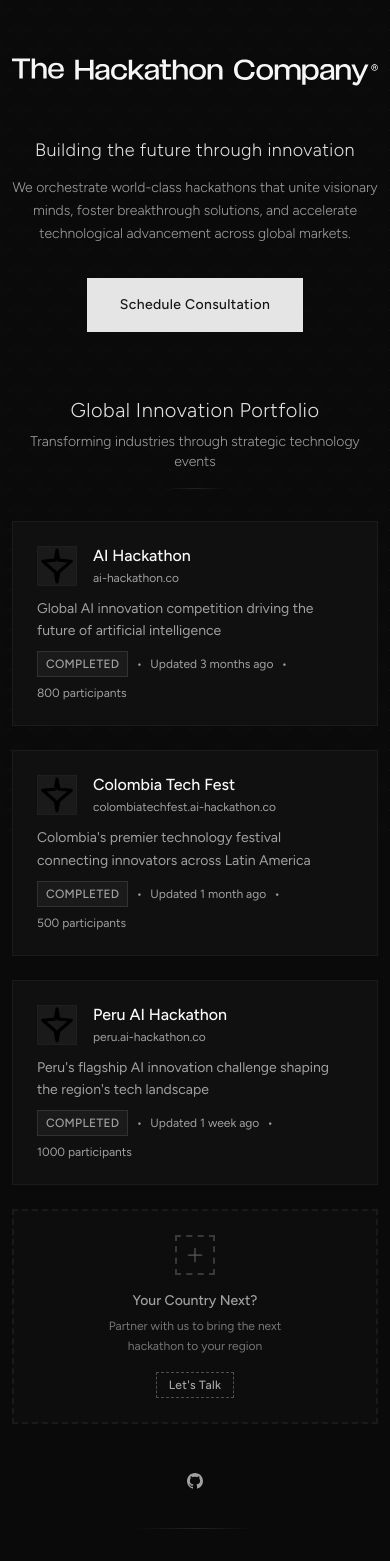
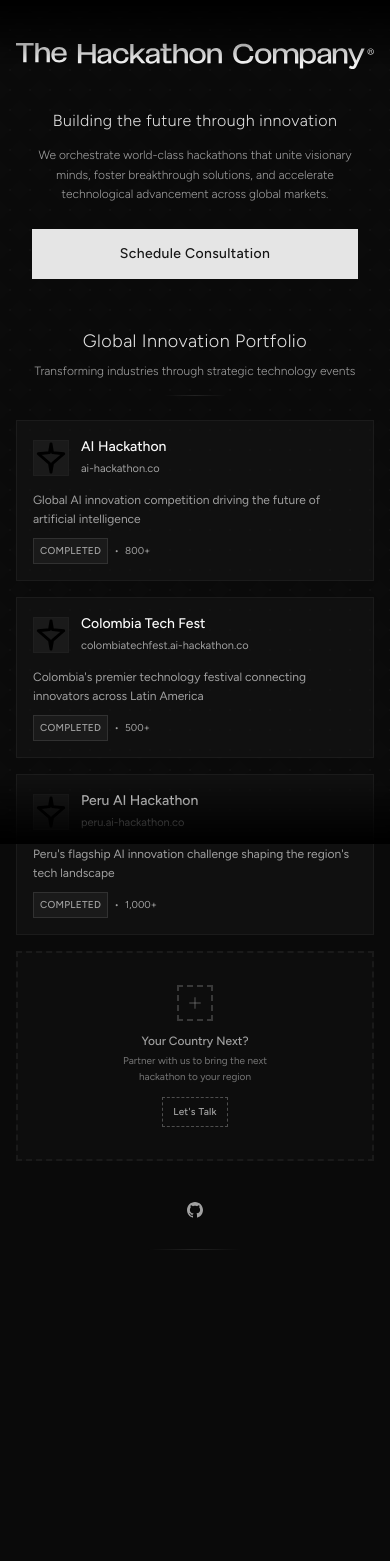
Before and after one commit to camilocbarrera/hackathon.lat, a Next.js app: page / in a window 390 px wide. After the commit the page ends 1266 px from the top, so only its background shows below. Built offline with nearby package versions, Linux system fonts and the light colour scheme.

Commit message:
add scroll badge, fade overlays, and mobile optimizations

```diff
--- a/src/app/globals.css
+++ b/src/app/globals.css
@@ -117,8 +117,14 @@
   * {
     @apply border-border outline-ring/50;
   }
+  html {
+    -webkit-text-size-adjust: 100%;
+    text-size-adjust: 100%;
+  }
   body {
     @apply bg-background text-foreground;
+    -webkit-font-smoothing: antialiased;
+    -moz-osx-font-smoothing: grayscale;
   }
 }
 
@@ -138,17 +144,23 @@
     letter-spacing: -0.025em;
   }
 
-  /* Mobile-first responsive utilities */
-  @media (max-width: 374px) {
-    .mobile-compact {
-      padding: 0.75rem;
-    }
+  /* Safe area insets for notched devices */
+  .safe-area-inset {
+    padding-left: max(env(safe-area-inset-left), 1rem);
+    padding-right: max(env(safe-area-inset-right), 1rem);
+    padding-bottom: env(safe-area-inset-bottom);
   }
 
   /* Touch-friendly interactions */
   .touch-manipulation {
     touch-action: manipulation;
     -webkit-tap-highlight-color: transparent;
+  }
+
+  /* Prevent text selection on UI elements */
+  .select-none {
+    -webkit-user-select: none;
+    user-select: none;
   }
 
   /* World-class animations */
--- a/src/app/layout.tsx
+++ b/src/app/layout.tsx
@@ -2,6 +2,7 @@
 import { Figtree, JetBrains_Mono } from "next/font/google";
 import "./globals.css";
 import { Analytics } from "@vercel/analytics/react";
+import ScrollBadge from "@/components/scroll-badge";
 
 
 const figtree = Figtree({
@@ -83,7 +84,7 @@
       <head>
         <meta
           name="viewport"
-          content="width=device-width, initial-scale=1, maximum-scale=5"
+          content="width=device-width, initial-scale=1, maximum-scale=5, viewport-fit=cover"
         />
         <meta name="theme-color" content="#000000" />
         <meta name="color-scheme" content="dark" />
@@ -93,6 +94,11 @@
       <body
         className={`${figtree.variable} ${jetbrainsMono.variable} antialiased font-sans`}
       >
+        {/* Top fade */}
+        <div className="pointer-events-none fixed inset-x-0 top-0 z-40 h-16 sm:h-24 bg-gradient-to-b from-black to-transparent" />
+        {/* Bottom fade */}
+        <div className="pointer-events-none fixed inset-x-0 bottom-0 z-40 h-16 sm:h-24 bg-gradient-to-t from-black to-transparent" />
+        <ScrollBadge />
         {children}
         <Analytics />
       </body>
--- a/src/app/page.tsx
+++ b/src/app/page.tsx
@@ -45,34 +45,34 @@
       <DottedBackground />
 
       {/* Main container */}
-      <div className="max-w-screen-xl mx-auto px-3 xs:px-4 sm:px-8 py-8 sm:py-12 lg:py-16">
+      <div className="max-w-5xl mx-auto px-6 sm:px-8 lg:px-12 py-6 sm:py-12 lg:py-16 safe-area-inset">
 
         {/* Hero Section */}
-        <div className="text-center mb-16 sm:mb-20">
+        <div className="text-center mb-12 sm:mb-16 lg:mb-20">
           <div className="relative">
             <img
               src="/TCH-BRAND.svg"
               alt="The Hackathon Company"
-              className="h-20 xs:h-24 sm:h-28 md:h-32 lg:h-36 w-auto mx-auto mb-6 sm:mb-8 opacity-0 animate-in fade-in duration-700 fill-mode-forwards"
+              className="h-16 xs:h-20 sm:h-28 md:h-32 lg:h-36 w-auto mx-auto mb-5 sm:mb-8 opacity-0 animate-in fade-in duration-700 fill-mode-forwards"
             />
           </div>
 
-          <div className="max-w-2xl mx-auto mb-8 sm:mb-10 opacity-0 animate-in fade-in slide-in-from-bottom-4 duration-700 fill-mode-forwards">
-            <h1 className="text-lg sm:text-xl md:text-2xl font-light text-foreground/90 leading-relaxed tracking-wide">
+          <div className="max-w-2xl mx-auto mb-6 sm:mb-10 px-2 opacity-0 animate-in fade-in slide-in-from-bottom-4 duration-700 fill-mode-forwards">
+            <h1 className="text-base xs:text-lg sm:text-xl md:text-2xl font-light text-foreground/90 leading-relaxed tracking-wide">
               Building the future through innovation
             </h1>
-            <p className="text-muted-foreground text-sm sm:text-base leading-relaxed mt-3 sm:mt-4 font-light">
+            <p className="text-muted-foreground text-xs xs:text-sm sm:text-base leading-relaxed mt-3 sm:mt-4 font-light">
               We orchestrate world-class hackathons that unite visionary minds,
               foster breakthrough solutions, and accelerate technological advancement across global markets.
             </p>
           </div>
 
-          <div className="opacity-0 animate-in fade-in slide-in-from-bottom-4 duration-700 fill-mode-forwards">
+          <div className="opacity-0 animate-in fade-in slide-in-from-bottom-4 duration-700 fill-mode-forwards px-4 sm:px-0">
             <a
               href="https://cal.com/tomas-calle-espinal-wy0huj/30min"
               target="_blank"
               rel="noopener noreferrer"
-              className="group relative inline-flex items-center justify-center px-8 py-4 text-sm font-medium text-primary-foreground bg-primary hover:bg-primary/95 active:bg-primary/90 transition-all duration-300 ease-out rounded-none focus:outline-none focus:ring-2 focus:ring-primary/50 focus:ring-offset-2 focus:ring-offset-background min-h-[52px] border border-primary/20 hover:border-primary/40 touch-manipulation overflow-hidden"
+              className="group relative inline-flex items-center justify-center w-full sm:w-auto px-6 sm:px-8 py-3.5 sm:py-4 text-sm font-medium text-primary-foreground bg-primary hover:bg-primary/95 active:bg-primary/90 transition-all duration-300 ease-out rounded-none focus:outline-none focus:ring-2 focus:ring-primary/50 focus:ring-offset-2 focus:ring-offset-background min-h-[48px] sm:min-h-[52px] border border-primary/20 hover:border-primary/40 touch-manipulation overflow-hidden"
             >
               <span className="relative z-10 tracking-wide">Schedule Consultation</span>
               <div className="absolute inset-0 bg-gradient-to-r from-primary/0 via-primary/5 to-primary/0 translate-x-[-100%] group-hover:translate-x-[100%] transition-transform duration-700 ease-out"></div>
@@ -81,19 +81,19 @@
         </div>
 
         {/* Events Showcase */}
-        <div className="space-y-8 sm:space-y-12">
+        <div className="space-y-6 sm:space-y-10 lg:space-y-12">
           <div className="text-center opacity-0 animate-in fade-in slide-in-from-bottom-4 duration-700 fill-mode-forwards">
-            <h2 className="text-xl sm:text-2xl font-light text-foreground/90 mb-2 tracking-wide">
+            <h2 className="text-lg xs:text-xl sm:text-2xl font-light text-foreground/90 mb-2 tracking-wide">
               Global Innovation Portfolio
             </h2>
-            <p className="text-sm text-muted-foreground font-light mb-4">
+            <p className="text-xs sm:text-sm text-muted-foreground font-light mb-4">
               Transforming industries through strategic technology events
             </p>
             <div className="w-16 h-px bg-gradient-to-r from-transparent via-border to-transparent mx-auto" />
           </div>
 
           {/* Events Grid */}
-          <ul className="grid grid-cols-1 lg:grid-cols-2 xl:grid-cols-3 gap-6 sm:gap-8">
+          <ul className="grid grid-cols-1 md:grid-cols-2 xl:grid-cols-3 gap-4 sm:gap-6 lg:gap-8">
             {hackathons.map((event, index) => (
               <div
                 key={index}
@@ -115,7 +115,7 @@
 
             {/* Coming Soon Placeholder */}
             <div className="opacity-0 animate-in fade-in slide-in-from-bottom-6 duration-700 fill-mode-forwards xl:col-start-2">
-              <li className="material-small relative flex flex-col p-6 leading-5 border-2 border-dashed border-border/50 hover:border-primary/40 bg-card/30 backdrop-blur-sm transition-all duration-300 group cursor-pointer h-full">
+              <li className="material-small relative flex flex-col p-4 sm:p-6 leading-5 border-2 border-dashed border-border/50 hover:border-primary/40 bg-card/30 backdrop-blur-sm transition-all duration-300 group cursor-pointer h-full min-h-[180px] sm:min-h-0">
                 <a
                   href="https://cal.com/tomas-calle-espinal-wy0huj/30min"
                   target="_blank"
@@ -124,10 +124,10 @@
                   aria-label="Host the next hackathon"
                 />
 
-                <div className="flex flex-col items-center justify-center flex-1 gap-4 text-center">
-                  <div className="w-10 h-10 rounded-lg border-2 border-dashed border-muted-foreground/30 flex items-center justify-center group-hover:border-primary/50 transition-colors duration-300">
+                <div className="flex flex-col items-center justify-center flex-1 gap-3 sm:gap-4 text-center py-4 sm:py-0">
+                  <div className="w-9 h-9 sm:w-10 sm:h-10 rounded-lg border-2 border-dashed border-muted-foreground/30 flex items-center justify-center group-hover:border-primary/50 transition-colors duration-300">
                     <svg
-                      className="w-5 h-5 text-muted-foreground/50 group-hover:text-primary/70 transition-colors duration-300"
+                      className="w-4 h-4 sm:w-5 sm:h-5 text-muted-foreground/50 group-hover:text-primary/70 transition-colors duration-300"
                       fill="none"
                       viewBox="0 0 24 24"
                       stroke="currentColor"
@@ -136,16 +136,16 @@
                     </svg>
                   </div>
 
-                  <div className="space-y-1.5">
-                    <h3 className="text-sm font-medium text-muted-foreground group-hover:text-foreground transition-colors duration-300">
+                  <div className="space-y-1 sm:space-y-1.5">
+                    <h3 className="text-xs sm:text-sm font-medium text-muted-foreground group-hover:text-foreground transition-colors duration-300">
                       Your Country Next?
                     </h3>
-                    <p className="text-xs text-muted-foreground/70 leading-relaxed">
+                    <p className="text-[10px] sm:text-xs text-muted-foreground/70 leading-relaxed">
                       Partner with us to bring the next<br />hackathon to your region
                     </p>
                   </div>
 
-                  <span className="text-xs px-3 py-1 border border-dashed border-primary/30 text-primary/70 font-medium tracking-wide group-hover:border-primary/60 group-hover:text-primary transition-all duration-300">
+                  <span className="text-[10px] sm:text-xs px-2.5 sm:px-3 py-1 border border-dashed border-primary/30 text-primary/70 font-medium tracking-wide group-hover:border-primary/60 group-hover:text-primary transition-all duration-300">
                     Let's Talk
                   </span>
                 </div>
@@ -157,23 +157,22 @@
         </div>
 
         {/* GitHub Repository Link */}
-        <div className="text-center mt-12 sm:mt-16 opacity-0 animate-in fade-in duration-700 fill-mode-forwards">
+        <div className="text-center mt-10 sm:mt-16 opacity-0 animate-in fade-in duration-700 fill-mode-forwards">
           <a
             href="https://github.com/camilocbarrera/hackathon.lat"
             target="_blank"
             rel="noopener noreferrer"
-            className="group inline-flex items-center gap-2 text-xs text-muted-foreground hover:text-primary transition-colors duration-300 font-medium tracking-wide"
+            className="group inline-flex items-center gap-2 text-xs text-muted-foreground hover:text-primary active:text-primary transition-colors duration-300 font-medium tracking-wide p-2 -m-2 touch-manipulation"
           >
             <svg className="w-4 h-4" fill="currentColor" viewBox="0 0 24 24">
               <path d="M12 0c-6.626 0-12 5.373-12 12 0 5.302 3.438 9.8 8.207 11.387.599.111.793-.261.793-.577v-2.234c-3.338.726-4.033-1.416-4.033-1.416-.546-1.387-1.333-1.756-1.333-1.756-1.089-.745.083-.729.083-.729 1.205.084 1.839 1.237 1.839 1.237 1.07 1.834 2.807 1.304 3.492.997.107-.775.418-1.305.762-1.604-2.665-.305-5.467-1.334-5.467-5.931 0-1.311.469-2.381 1.236-3.221-.124-.303-.535-1.524.117-3.176 0 0 1.008-.322 3.301 1.23.957-.266 1.983-.399 3.003-.404 1.02.005 2.047.138 3.006.404 2.291-1.552 3.297-1.23 3.297-1.23.653 1.653.242 2.874.118 3.176.77.84 1.235 1.911 1.235 3.221 0 4.609-2.807 5.624-5.479 5.921.43.372.823 1.102.823 2.222v3.293c0 .319.192.694.801.576 4.765-1.589 8.199-6.086 8.199-11.386 0-6.627-5.373-12-12-12z"/>
             </svg>
-
           </a>
         </div>
 
         {/* Footer accent */}
-        <div className="opacity-0 animate-in fade-in duration-700 fill-mode-forwards">
-          <div className="w-32 h-px bg-gradient-to-r from-transparent via-border to-transparent mx-auto mt-8 sm:mt-12" />
+        <div className="opacity-0 animate-in fade-in duration-700 fill-mode-forwards pb-4 sm:pb-0">
+          <div className="w-24 sm:w-32 h-px bg-gradient-to-r from-transparent via-border to-transparent mx-auto mt-6 sm:mt-12" />
         </div>
       </div>
     </div>
--- a/src/components/hackathon-card.tsx
+++ b/src/components/hackathon-card.tsx
@@ -26,7 +26,7 @@
 
 
   return (
-    <li className="material-small relative flex flex-col gap-3 p-6 leading-5 hover:border-border border border-border/50 bg-card/50 backdrop-blur-sm transition-all duration-300 group h-full">
+    <li className="material-small relative flex flex-col gap-3 p-4 sm:p-6 leading-5 hover:border-border border border-border/50 bg-card/50 backdrop-blur-sm transition-all duration-300 group h-full touch-manipulation active:bg-card/70">
       {/* Main link overlay */}
       <a
         href={url}
@@ -37,9 +37,9 @@
       />
 
       {/* Header section with avatar and status */}
-      <div className="flex flex-row items-center gap-4">
-        <div className="relative z-10 h-10 w-10 shrink-0">
-          <div className="relative inline-flex h-10 w-10 bg-muted/50 rounded-lg border border-border/20 overflow-hidden">
+      <div className="flex flex-row items-center gap-3 sm:gap-4">
+        <div className="relative z-10 h-9 w-9 sm:h-10 sm:w-10 shrink-0">
+          <div className="relative inline-flex h-9 w-9 sm:h-10 sm:w-10 bg-muted/50 rounded-lg border border-border/20 overflow-hidden">
             <img
               src={favicon}
               alt={`${title} favicon`}
@@ -52,12 +52,12 @@
           </div>
         </div>
 
-        <div className="flex min-w-0 flex-1 flex-col justify-between gap-1 overflow-hidden">
-          <span className="relative z-10 min-w-0 font-medium text-foreground truncate transition-colors duration-300 block">
+        <div className="flex min-w-0 flex-1 flex-col justify-between gap-0.5 sm:gap-1 overflow-hidden">
+          <span className="relative z-10 min-w-0 font-medium text-sm sm:text-base text-foreground truncate transition-colors duration-300 block">
             {title}
           </span>
           <div className="min-w-0 flex items-center gap-1 overflow-hidden">
-            <span className="relative z-10 min-w-0 text-muted-foreground group-hover:text-foreground transition-colors duration-300 text-xs truncate flex-shrink">
+            <span className="relative z-10 min-w-0 text-muted-foreground group-hover:text-foreground transition-colors duration-300 text-[11px] sm:text-xs truncate flex-shrink">
               {url.replace('https://', '').replace('www.', '').split('/')[0]}
             </span>
           </div>
@@ -68,23 +68,23 @@
 
       {/* Event description and metadata */}
       <div className="flex min-w-0 flex-col justify-between gap-2">
-        <p className="text-sm text-muted-foreground leading-relaxed line-clamp-2">
+        <p className="text-xs sm:text-sm text-muted-foreground leading-relaxed line-clamp-2">
           {description}
         </p>
 
-        <div className="flex flex-row items-center gap-2 flex-wrap">
-          <span className="text-xs px-2 py-1 border border-border bg-muted/50 text-muted-foreground font-medium tracking-wide uppercase rounded-sm whitespace-nowrap">
+        <div className="flex flex-row items-center gap-1.5 sm:gap-2 flex-wrap">
+          <span className="text-[10px] sm:text-xs px-1.5 sm:px-2 py-0.5 sm:py-1 border border-border bg-muted/50 text-muted-foreground font-medium tracking-wide uppercase rounded-sm whitespace-nowrap">
             {status}
           </span>
-          <span className="text-xs text-muted-foreground">•</span>
-          <span className="text-xs text-muted-foreground whitespace-nowrap">
-            Updated {lastUpdate}
+          <span className="text-[10px] sm:text-xs text-muted-foreground hidden xs:inline">•</span>
+          <span className="text-[10px] sm:text-xs text-muted-foreground whitespace-nowrap hidden xs:inline">
+            {lastUpdate}
           </span>
           {participants > 0 && (
             <>
-              <span className="text-xs text-muted-foreground">•</span>
-              <span className="text-xs text-muted-foreground whitespace-nowrap">
-                {participants} participants
+              <span className="text-[10px] sm:text-xs text-muted-foreground">•</span>
+              <span className="text-[10px] sm:text-xs text-muted-foreground whitespace-nowrap">
+                {participants.toLocaleString()}+
               </span>
             </>
           )}
--- /dev/null
+++ b/src/components/scroll-badge.tsx
@@ -0,0 +1,35 @@
+"use client";
+
+import { useEffect, useState } from "react";
+
+export default function ScrollBadge() {
+  const [isVisible, setIsVisible] = useState(false);
+
+  useEffect(() => {
+    const handleScroll = () => {
+      const scrollThreshold = 150;
+      setIsVisible(window.scrollY > scrollThreshold);
+    };
+
+    window.addEventListener("scroll", handleScroll, { passive: true });
+    return () => window.removeEventListener("scroll", handleScroll);
+  }, []);
+
+  return (
+    <div
+      className={`fixed top-3 sm:top-4 left-1/2 -translate-x-1/2 z-50 transition-all duration-500 ease-out ${
+        isVisible
+          ? "opacity-100 translate-y-0"
+          : "opacity-0 -translate-y-4 pointer-events-none"
+      }`}
+    >
+      <div className="flex items-center gap-2 px-3 sm:px-4 py-1.5 sm:py-2">
+        <img
+          src="/TCH-BRAND.svg"
+          alt="The Hackathon Company"
+          className="h-3 sm:h-4 w-auto opacity-70 drop-shadow-[0_2px_4px_rgba(0,0,0,0.8)]"
+        />
+      </div>
+    </div>
+  );
+}
```
